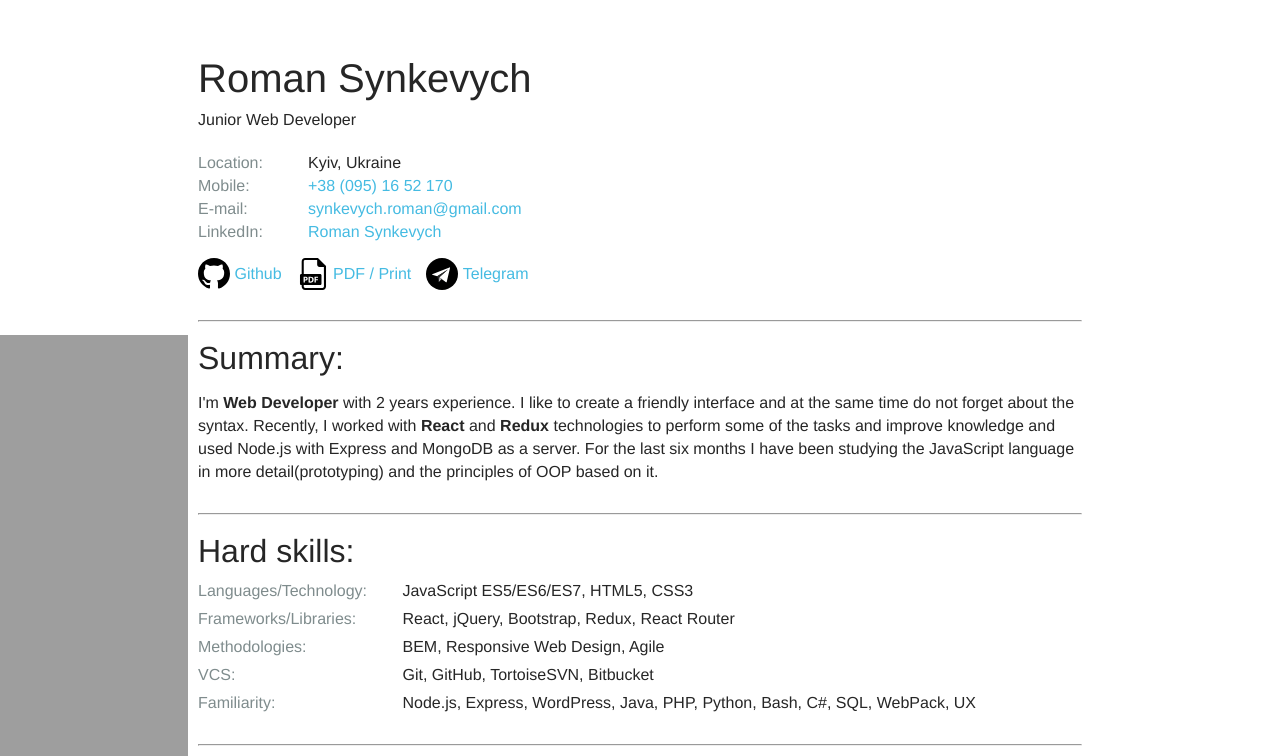
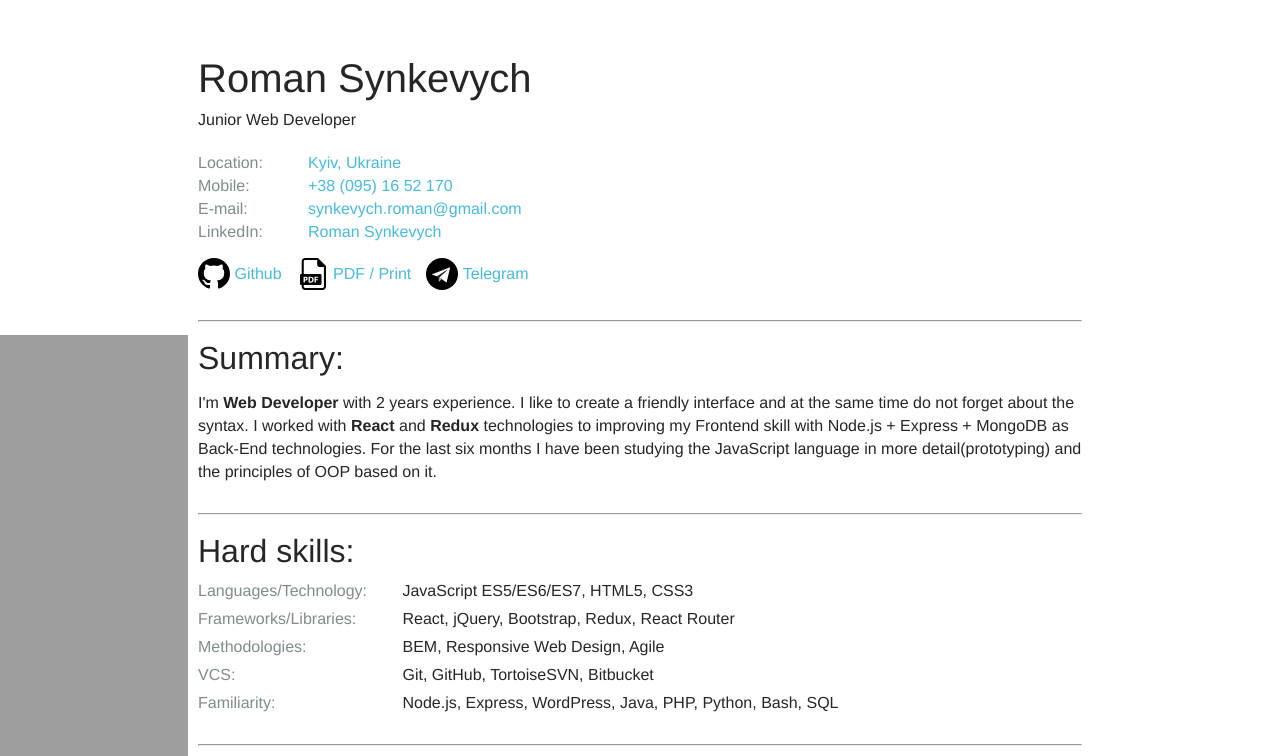
Before and after one commit to Synkevych/cv, a plain HTML site: page index.html in a window 1280 px wide. Shown: the top 756 px of the page. Drawn offline with Linux system fonts and the light colour scheme; grey boxes are pictures that could not be loaded.

Commit message:
fix: location link, familiarity

```diff
--- a/index.html
+++ b/index.html
@@ -47,7 +47,7 @@
 
                         <div class="main-info__item">
                             <dt class="main-info__label">Location:</dt>
-                            <dd class="main-info__value">Kyiv, Ukraine</dd>
+                            <dd class="main-info__value"><a href="https://goo.gl/maps/tNWb7QfSNYGsTLdz6" target="blank" title="Kyiv, Ukraine">Kyiv, Ukraine</a></dd>
                         </div>
 
                         <div class="main-info__item">
@@ -98,9 +98,9 @@
 
                 <div class="summary">
                     <p>I&#39m <b>Web Developer</b> with 2 years experience. I like to create a friendly interface
-                        and at the same time do not forget about the syntax. Recently, I worked with <b>React</b> and <b>Redux</b>
-                        technologies to perform some of the tasks and improve knowledge and used Node.js with
-                        Express and MongoDB as a server. For the last six months I have been studying the JavaScript language in more detail(prototyping) and the principles of OOP based on
+                        and at the same time do not forget about the syntax. I worked with <b>React</b> and <b>Redux</b>
+                        technologies to improving my Frontend skill with Node.js +
+                        Express + MongoDB as Back-End technologies. For the last six months I have been studying the JavaScript language in more detail(prototyping) and the principles of OOP based on
                         it.</p>
                 </div>
 
@@ -150,8 +150,7 @@
                     <h2 class="programming-skills__sub-title">Familiarity:</h2>
 
                     <span class="programming-skills__list">
-                        <span class="programming-skills__value">Node.js, Express, WordPress, Java, PHP, Python, Bash,
-                            C#, SQL, WebPack, UX</span>
+                        <span class="programming-skills__value">Node.js, Express, WordPress, Java, PHP, Python, Bash, SQL</span>
                     </span>
                 </div>
 
```
